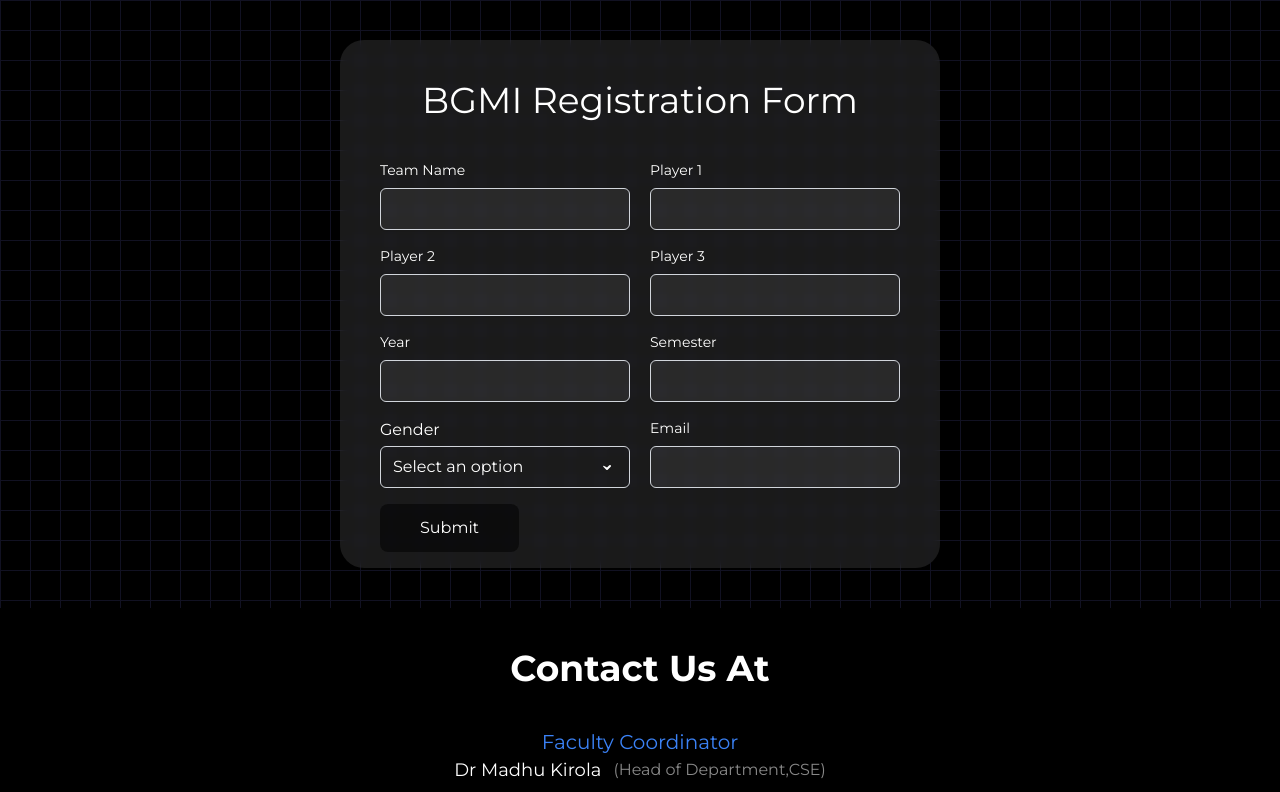
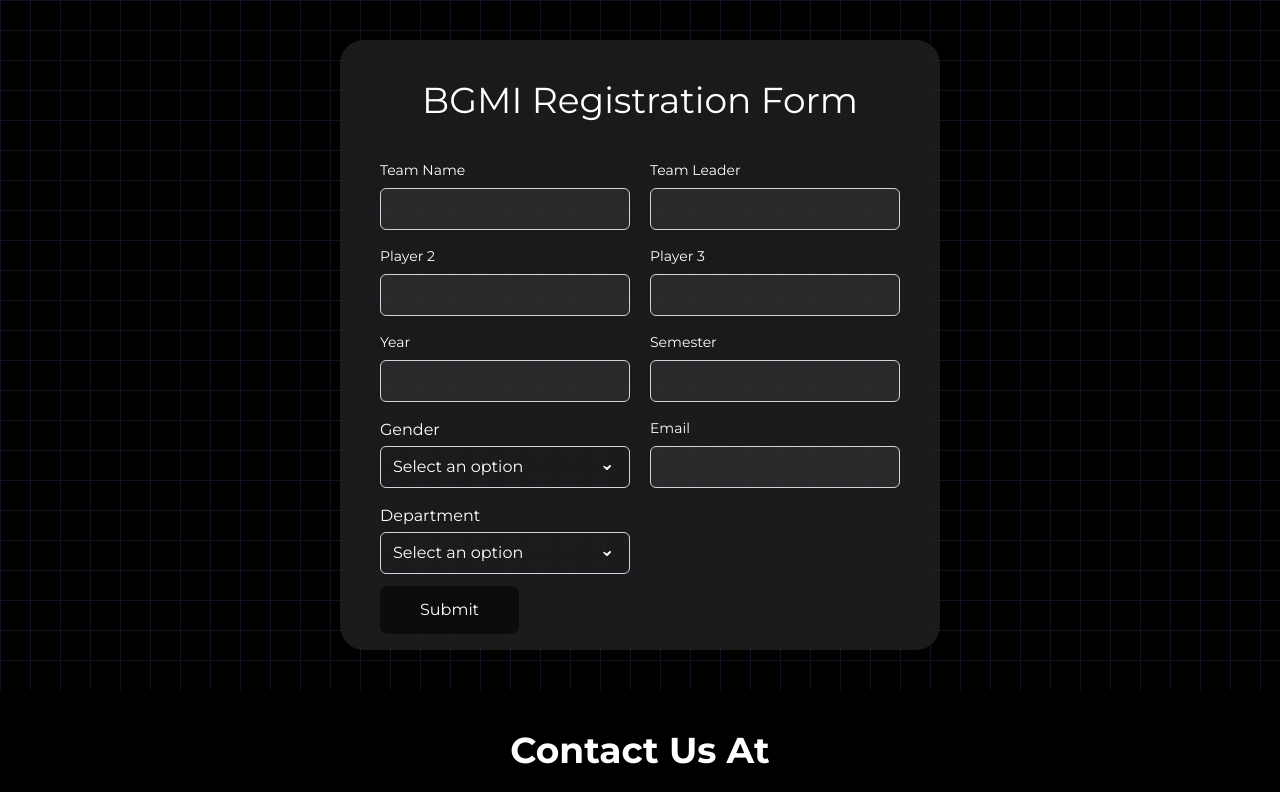
Before and after one commit to Abhay2133/engineering_day, a Next.js app: page /register/bgmi in a window 1280 px wide. Shown: the top 792 px of the page. Built offline with nearby package versions, Linux system fonts and the light colour scheme.

Commit message:
ui updated

```diff
--- a/app/register/bgmi/page.js
+++ b/app/register/bgmi/page.js
@@ -6,7 +6,7 @@
   const [formData, setFormData] = useState({});
   const onSubmit = async (e) => {
     e.preventDefault();
-    console.log( formData)
+    console.log(formData);
   };
 
   const handleInput = (e) => {
@@ -21,18 +21,60 @@
         className="bg-blur w-[95%] mx-auto md:w-[600px] flex flex-col bg-[rgba(255,255,255,0.1)] px-10 rounded-3xl"
       >
         <h1 className="text-center text-4xl py-10">BGMI Registration Form</h1>
+        {/* Team Name - Leader */}
         <div className="flex flex-col md:flex-row gap-x-5">
-          <Input label={"Team Name"} name={"team-name"} onChange={handleInput} value={formData['team-name']} className={"flex-1"} />
-          <Input label={"Player 1"} name={"player-1"} className={"flex-1"} onChange={handleInput} value={formData['player-1']}  />
+          <Input
+            label={"Team Name"}
+            name={"team-name"}
+            onChange={handleInput}
+            value={formData["team-name"]}
+            className={"flex-1"}
+          />
+          <Input
+            label={"Team Leader"}
+            name={"team-leader"}
+            className={"flex-1"}
+            onChange={handleInput}
+            value={formData["team-leader"]}
+          />
         </div>
+        {/* Player 2 - player 3 */}
         <div className="flex flex-col md:flex-row gap-x-5">
-          <Input label={"Player 2"} name={"player-2"} className={"flex-1"} onChange={handleInput} value={formData['player-2']}  />
-          <Input label={"Player 3"} name={"player-3"} className={"flex-1"} onChange={handleInput} value={formData['player-3']}  />
+          <Input
+            label={"Player 2"}
+            name={"player-2"}
+            className={"flex-1"}
+            onChange={handleInput}
+            value={formData["player-2"]}
+          />
+          <Input
+            label={"Player 3"}
+            name={"player-3"}
+            className={"flex-1"}
+            onChange={handleInput}
+            value={formData["player-3"]}
+          />
         </div>
+        {/* Year - Semester */}
         <div className="flex flex-col md:flex-row gap-x-5">
-          <Input label={"Year"} name={"year"} className={"flex-1"} type="number" onChange={handleInput} value={formData['year']}  />
-          <Input label={"Semester"} name={"semester"} className={"flex-1"} type="number" onChange={handleInput} value={formData['semester']} />
+          <Input
+            label={"Year"}
+            name={"year"}
+            className={"flex-1"}
+            type="number"
+            onChange={handleInput}
+            value={formData["year"]}
+          />
+          <Input
+            label={"Semester"}
+            name={"semester"}
+            className={"flex-1"}
+            type="number"
+            onChange={handleInput}
+            value={formData["semester"]}
+          />
         </div>
+        {/* Gender - Email */}
         <div className="flex flex-col md:flex-row gap-x-5">
           <Select
             label={"Gender"}
@@ -46,12 +88,26 @@
             name={"email"}
             className={"flex-1"}
             type="email"
-            onChange={handleInput} value={formData['email']}
+            onChange={handleInput}
+            value={formData["email"]}
           />
         </div>
-
+        <div className="flex flex-col md:flex-row gap-x-5">
+          <Select
+            options={["UIT", "USCS", "Other"]}
+            label={"Department"}
+            name={"department"}
+            onChange={handleInput}
+            value={formData["department"]}
+            className="flex-1"
+          />
+          <div className="flex-1"></div>
+        </div>
+        {/* SUbmit button */}
         <div className="mb-4 flex ">
-          <button className="px-10 py-3 border-none bg-[#00000088] text-white rounded-lg flex-1 md:flex-none  focus:outline-none focus:ring-[3px] focus:ring-blue-600 focus:border-transparent active:scale-90 transition-transform ">Submit</button>
+          <button className="hover:bg-[#223] px-10 py-3 border-none bg-[#00000088] text-white rounded-lg flex-1 md:flex-none  focus:outline-none focus:ring-[3px] focus:ring-blue-600 focus:border-transparent active:scale-90 transition-none ">
+            Submit
+          </button>
         </div>
       </form>
     </div>
@@ -78,7 +134,7 @@
         type={type}
         id={name}
         name={name}
-        value={value||""}
+        value={value || ""}
         onChange={onChange}
         placeholder={placeholder}
         className="bg-[#ffffff11] px-3 py-2 border border-gray-300 rounded-md shadow-sm focus:outline-none focus:ring-[3px] focus:ring-blue-500 focus:border-transparent"
@@ -110,7 +166,7 @@
     setSelectedOption(index);
     setIsOpen(false);
     if (onChange) {
-      onChange({target:{name, value:options[index]}});
+      onChange({ target: { name, value: options[index] } });
     }
   };
 
@@ -139,7 +195,7 @@
     }
 
     if (onChange) {
-      onChange({target:{name, value:options[index]}});
+      onChange({ target: { name, value: options[index] } });
     }
   };
 
@@ -185,7 +241,7 @@
           <div
             tabIndex={0}
             onKeyDown={handleKeys}
-            className="absolute z-10 mt-1 w-full bg-[#000000aa] border border-gray-300 rounded-md shadow-lg max-h-60 overflow-auto focus:outline-none focus:ring-[3px] focus:ring-blue-500 focus:border-transparent"
+            className="absolute z-10 mt-1 w-full bg-[#000000] border border-gray-300 rounded-md shadow-lg max-h-60 overflow-auto focus:outline-none focus:ring-[3px] focus:ring-blue-500 focus:border-transparent"
           >
             {options.map((option, i) => (
               <div
@@ -205,6 +261,18 @@
   );
 }
 
+function Upload({
+  label,
+  name,
+  value = -1,
+  onChange,
+  options = [],
+  id,
+  className,
+}) {
+
+}
+
 const cycle = (n, a, z) => {
   if (n < a) return z;
   if (n > z) return a;
```
